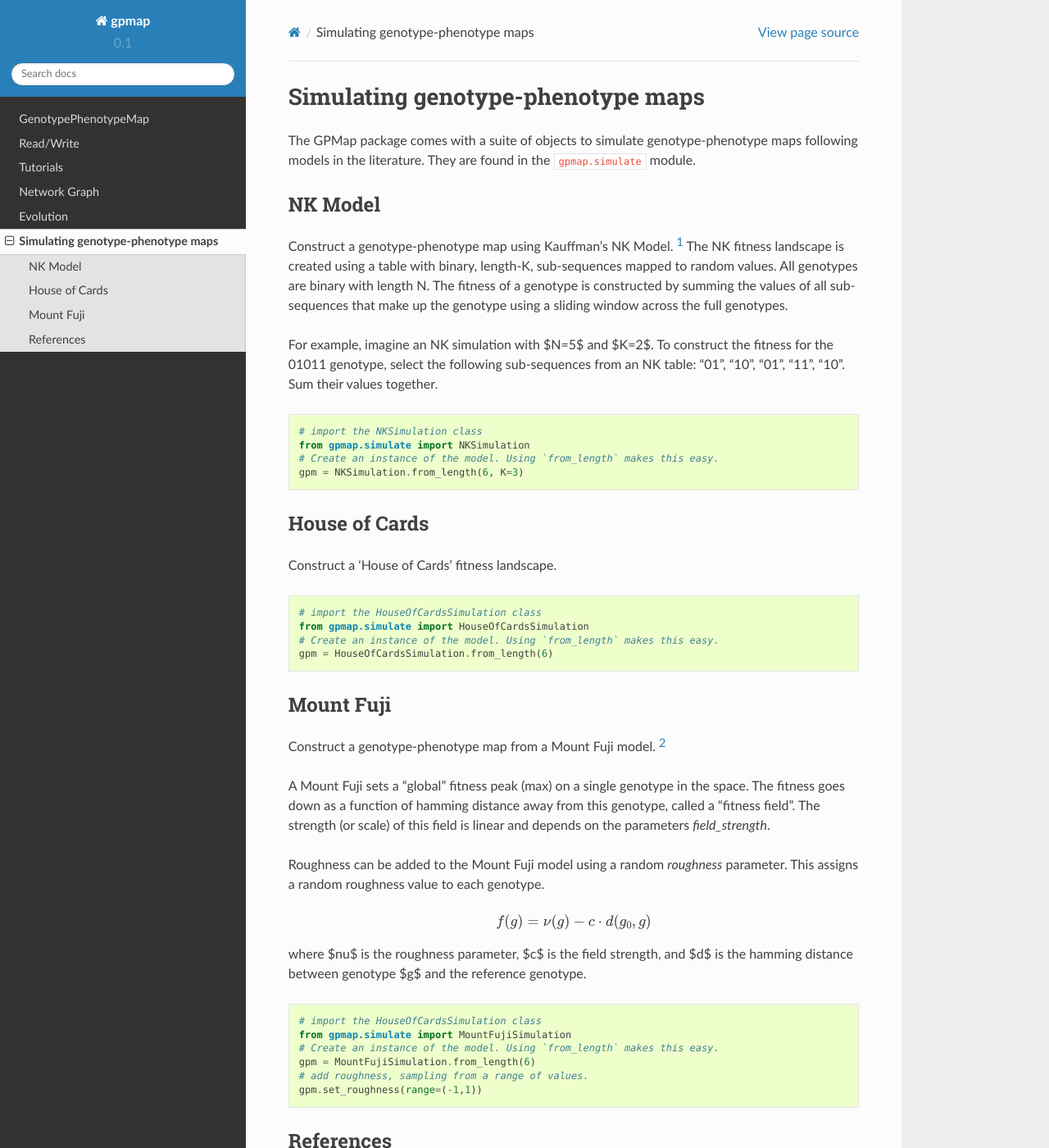
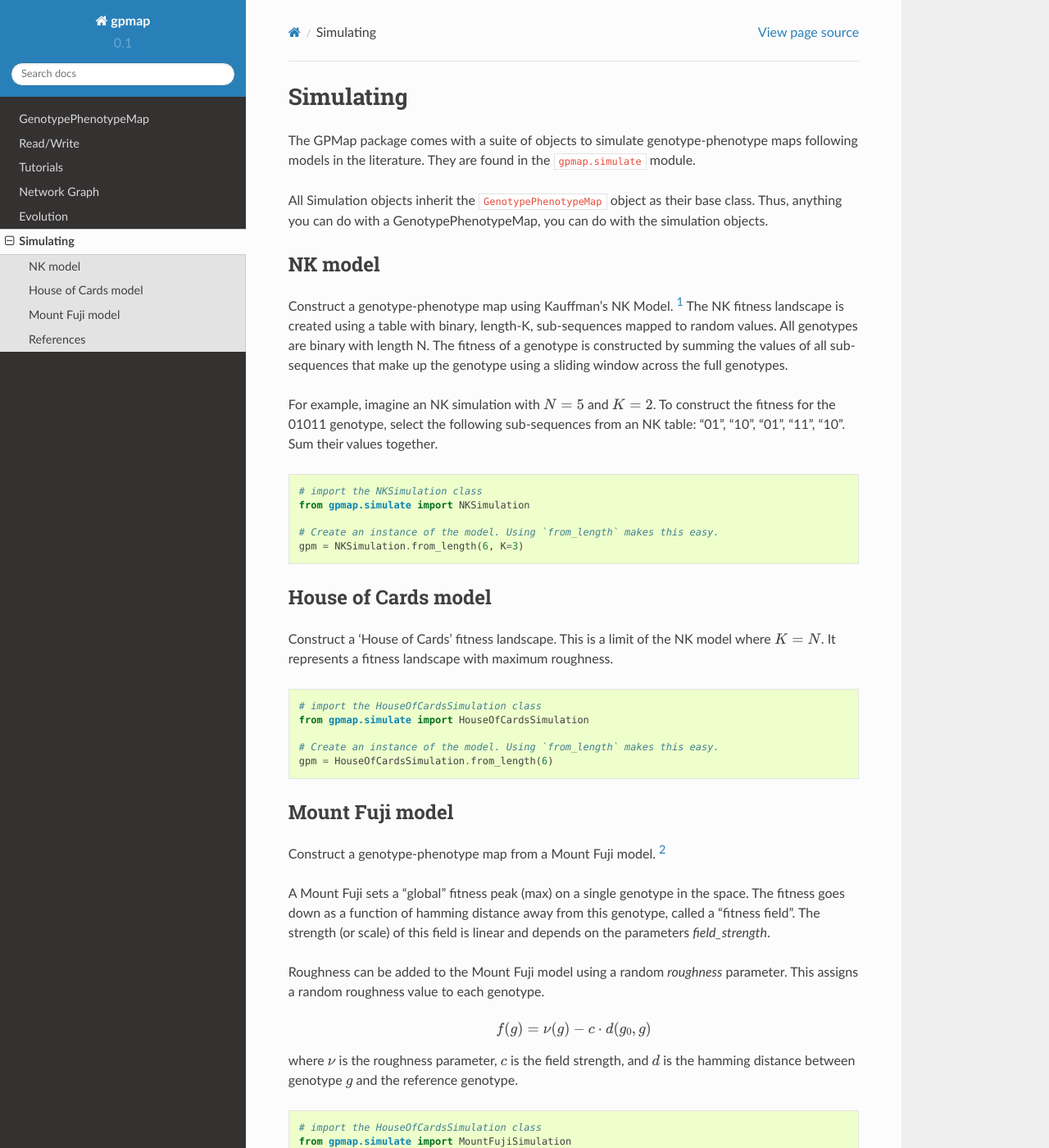
Before and after one commit to harmslab/gpmap, a Sphinx documentation site: the page built from docs/_pages/simulate.rst, in a window 1280 px wide and 1400 px high. Shown: the whole window at 82% size. Built offline with Sphinx 7.4.7 and the Read the Docs theme 2.0.0, drawn with Linux system fonts in a browser that asks for light colours.

Commit message:
editing some docs

```diff
--- a/docs/_pages/simulate.rst
+++ b/docs/_pages/simulate.rst
@@ -1,11 +1,15 @@
-Simulating genotype-phenotype maps
-==================================
+Simulating
+==========
 
 The GPMap package comes with a suite of objects to simulate genotype-phenotype
 maps following models in the literature. They are found in the ``gpmap.simulate``
 module.
 
-NK Model
+All Simulation objects inherit the ``GenotypePhenotypeMap`` object as their base
+class. Thus, anything you can do with a GenotypePhenotypeMap, you can do with the
+simulation objects.
+
+NK model
 --------
 
 Construct a genotype-phenotype map using Kauffman's NK Model. [1]_
@@ -14,7 +18,7 @@ sub-sequences mapped to random values. All genotypes are binary with length N.
 The fitness of a genotype is constructed by summing the values of all
 sub-sequences that make up the genotype using a sliding window across the full genotypes.
 
-For example, imagine an NK simulation with $N=5$ and $K=2$. To construct the fitness
+For example, imagine an NK simulation with :math:`N=5` and :math:`K=2`. To construct the fitness
 for the 01011 genotype, select the following sub-sequences from an NK table:
 "01", "10", "01", "11", "10". Sum their values together.
 
@@ -22,24 +26,28 @@ for the 01011 genotype, select the following sub-sequences from an NK table:
 
     # import the NKSimulation class
     from gpmap.simulate import NKSimulation
+
     # Create an instance of the model. Using `from_length` makes this easy.
     gpm = NKSimulation.from_length(6, K=3)
 
-House of Cards
---------------
+House of Cards model
+--------------------
 
-Construct a 'House of Cards' fitness landscape.
+Construct a 'House of Cards' fitness landscape. This is a limit of the NK model
+where :math:`K=N`. It represents a fitness landscape with maximum roughness.
+
 
 .. code-block:: python
 
     # import the HouseOfCardsSimulation class
     from gpmap.simulate import HouseOfCardsSimulation
+
     # Create an instance of the model. Using `from_length` makes this easy.
     gpm = HouseOfCardsSimulation.from_length(6)
 
 
-Mount Fuji
-----------
+Mount Fuji model
+----------------
 
 Construct a genotype-phenotype map from a Mount Fuji model. [2]_
 
@@ -54,15 +62,17 @@ This assigns a random roughness value to each genotype.
 .. math::
     f(g) = \nu (g) - c \cdot d(g_0, g)
 
-where $\nu$ is the roughness parameter, $c$ is the field strength, and $d$ is the
-hamming distance between genotype $g$ and the reference genotype.
+where :math:`\nu` is the roughness parameter, :math:`c` is the field strength, and :math:`d` is the
+hamming distance between genotype :math:`g` and the reference genotype.
 
 .. code-block:: python
 
     # import the HouseOfCardsSimulation class
     from gpmap.simulate import MountFujiSimulation
+
     # Create an instance of the model. Using `from_length` makes this easy.
     gpm = MountFujiSimulation.from_length(6)
+
     # add roughness, sampling from a range of values.
     gpm.set_roughness(range=(-1,1))
 
--- a/docs/_pages/tutorials.rst
+++ b/docs/_pages/tutorials.rst
@@ -3,8 +3,8 @@ Tutorials
 
 Below are a set of simple tutorials for using the `seqspace` package.
 
-Construct a GenotypePhenotypeMap
---------------------------------
+GenotypePhenotypeMap
+--------------------
 
 To begin using this package, import the base class of the package, `GenotypePhenotypeMap`.
 
```
Also changed, not shown: docs/_pages/gpm.rst (+0 -7 lines).
